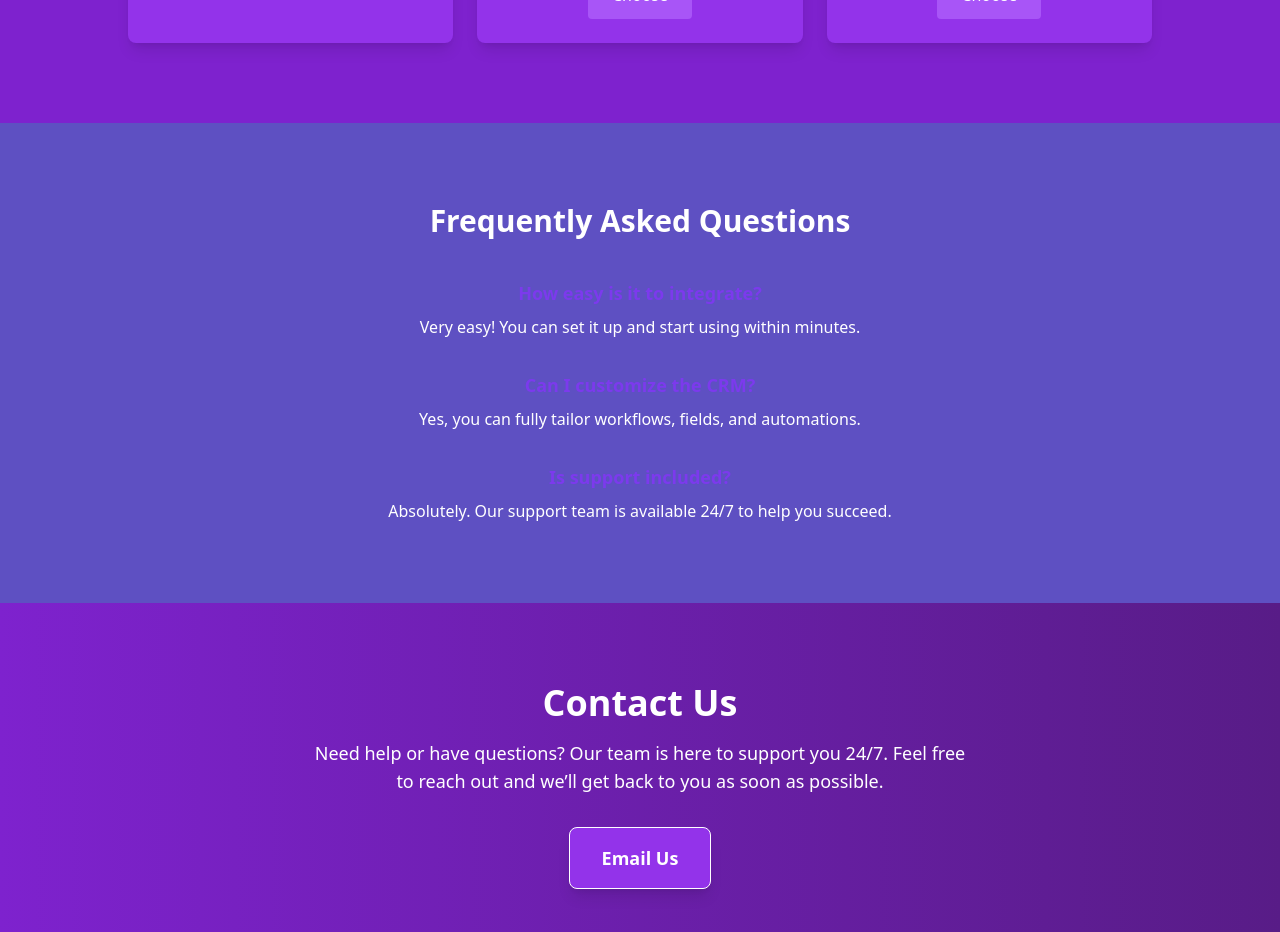
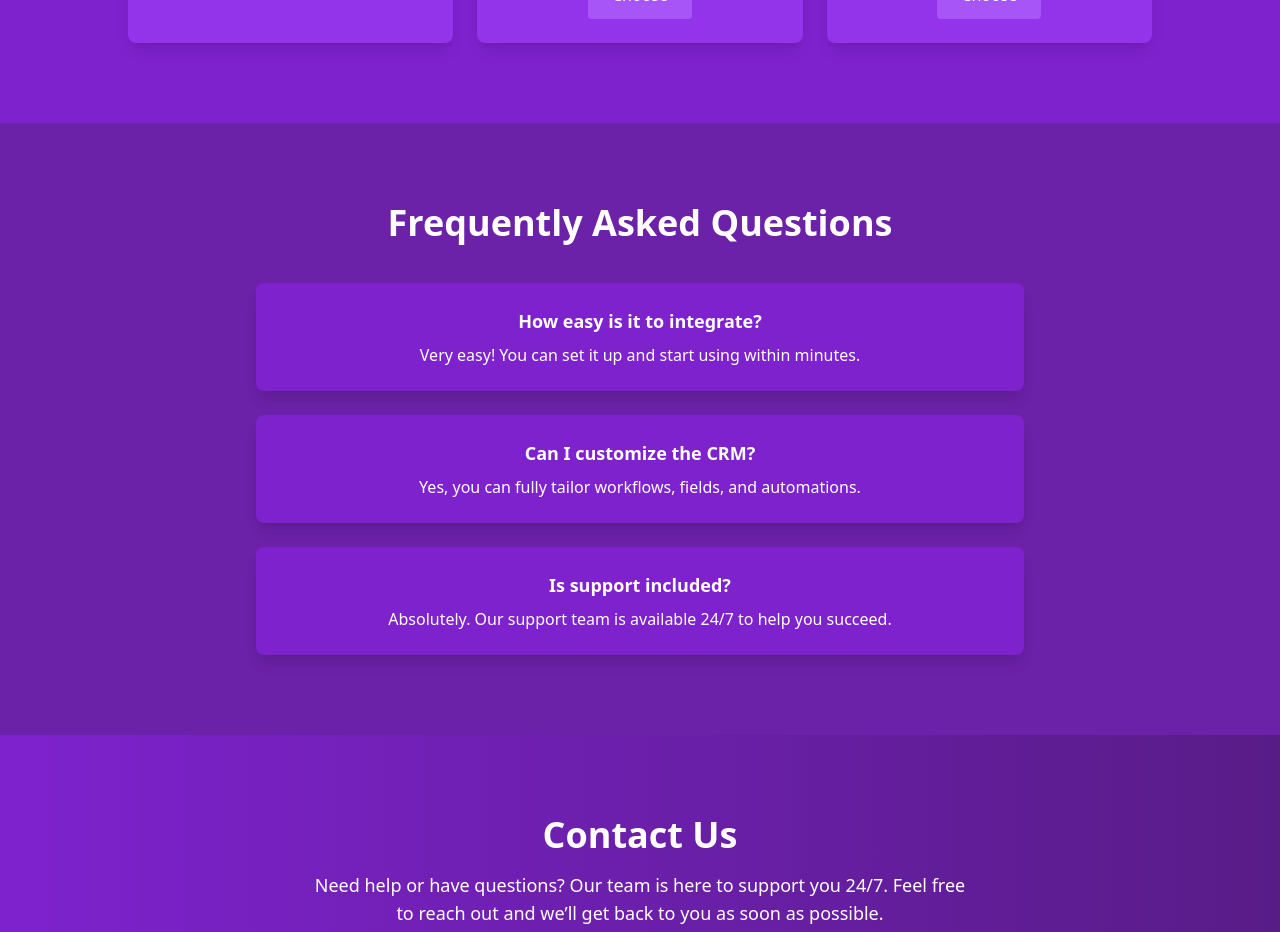
Before and after one commit to Gullmegler/mitt-prosjekt, a React (Create React App) app: page / in a window 1280 px wide. Shown: the part 1940-2872 px from the top of the page. Built offline with nearby package versions, Linux system fonts and the light colour scheme.

Commit message:
Update FAQSection.jsx

```diff
--- a/src/components/FAQSection.jsx
+++ b/src/components/FAQSection.jsx
@@ -1,25 +1,32 @@
 import React from "react";
 
-const FAQSection = () => {
+export default function FAQSection() {
+  const faqs = [
+    {
+      question: "How easy is it to integrate?",
+      answer: "Very easy! You can set it up and start using within minutes."
+    },
+    {
+      question: "Can I customize the CRM?",
+      answer: "Yes, you can fully tailor workflows, fields, and automations."
+    },
+    {
+      question: "Is support included?",
+      answer: "Absolutely. Our support team is available 24/7 to help you succeed."
+    }
+  ];
+
   return (
-    <section className="bg-[#5e50c2] text-white py-20 px-6 text-center">
-      <h2 className="text-3xl font-bold mb-10">Frequently Asked Questions</h2>
-      <div className="max-w-3xl mx-auto space-y-8">
-        <div>
-          <h3 className="text-lg font-semibold text-[#7c3aed] mb-2">How easy is it to integrate?</h3>
-          <p>Very easy! You can set it up and start using within minutes.</p>
-        </div>
-        <div>
-          <h3 className="text-lg font-semibold text-[#7c3aed] mb-2">Can I customize the CRM?</h3>
-          <p>Yes, you can fully tailor workflows, fields, and automations.</p>
-        </div>
-        <div>
-          <h3 className="text-lg font-semibold text-[#7c3aed] mb-2">Is support included?</h3>
-          <p>Absolutely. Our support team is available 24/7 to help you succeed.</p>
-        </div>
+    <section id="faq" className="py-20 bg-purple-800 text-white text-center px-6">
+      <h2 className="text-3xl md:text-4xl font-bold mb-10">Frequently Asked Questions</h2>
+      <div className="flex flex-col gap-6 max-w-3xl mx-auto">
+        {faqs.map((faq, index) => (
+          <div key={index} className="bg-purple-700 p-6 rounded-lg shadow-lg">
+            <h3 className="text-lg font-semibold mb-2">{faq.question}</h3>
+            <p>{faq.answer}</p>
+          </div>
+        ))}
       </div>
     </section>
   );
-};
-
-export default FAQSection;
+}
```
